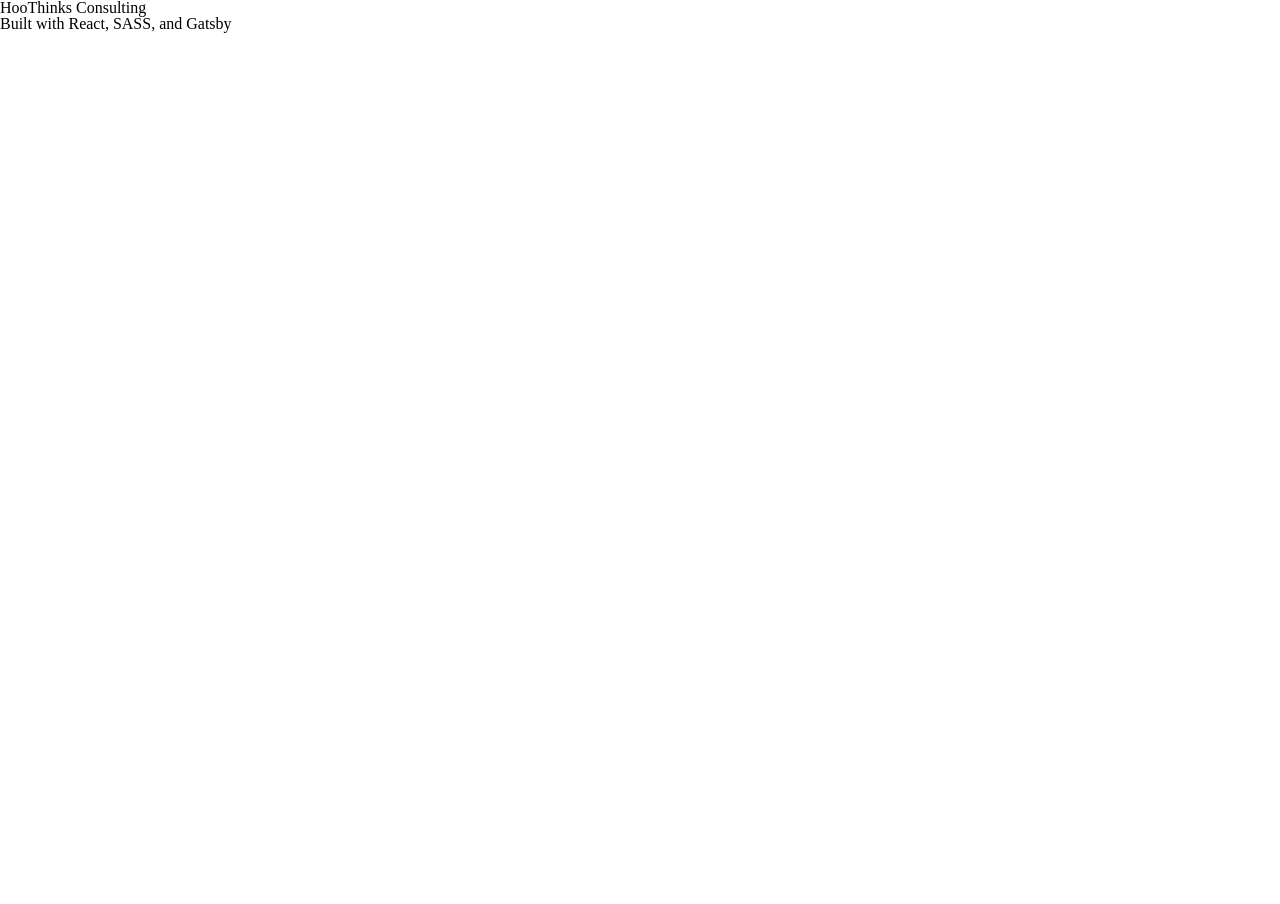
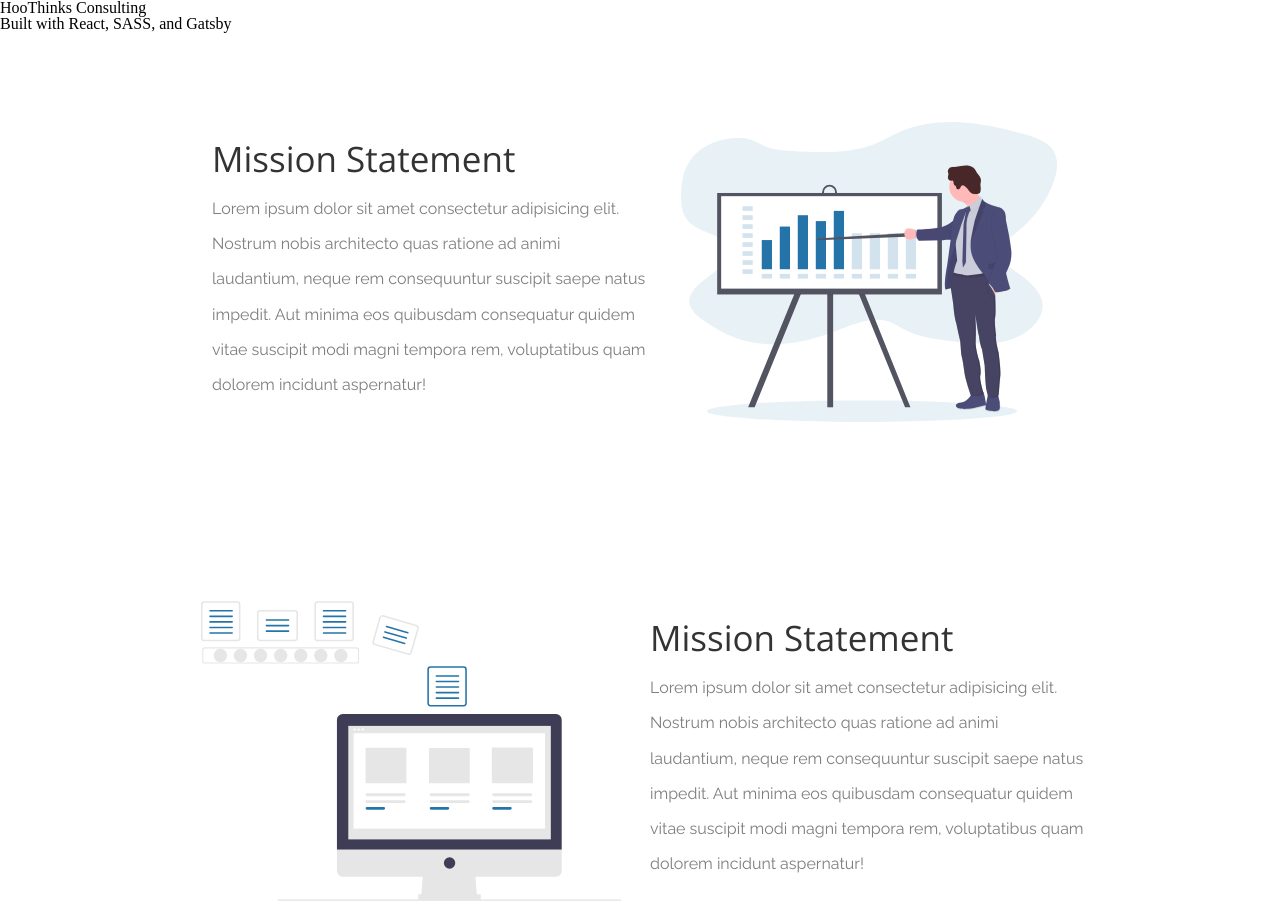
Before and after one commit to hoothinks-uva/hoothinks-uva.github.io, a Gatsby site: page / in a window 1280 px wide. Shown: the top 904 px of the page. Before the commit the page ends 800 px from the top, so only its background shows below. Built offline with nearby package versions, Linux system fonts and the light colour scheme; Gatsby itself is replaced by a stand-in of ours.

Commit message:
finished home page

```diff
--- a/src/components/HomeCard/HomeCard.js
+++ b/src/components/HomeCard/HomeCard.js
@@ -1,19 +1,40 @@
 import React from 'react'
 
-const HomeCard = ({ graphic }) => (
-    <div className="home-card">
-        <div className="home-card__img-container">
-            <img src={graphic} alt="" className="home-card__img" />
-        </div>
+const HomeCard = ({ graphic, imagePosition }) => {
+    const content = (
         <div className="home-card__content">
-            <div className="home-card__title">
-                Mission Statement
-            </div>
+            <div className="home-card__title">Mission Statement</div>
             <p className="home-card__text">
-                Lorem ipsum dolor sit amet consectetur adipisicing elit. Nostrum nobis architecto quas ratione ad animi laudantium, neque rem consequuntur suscipit saepe natus impedit. Aut minima eos quibusdam consequatur quidem vitae suscipit modi magni tempora rem, voluptatibus quam dolorem incidunt aspernatur!
+                Lorem ipsum dolor sit amet consectetur adipisicing elit.
+                Nostrum nobis architecto quas ratione ad animi laudantium,
+                neque rem consequuntur suscipit saepe natus impedit. Aut minima eos
+                quibusdam consequatur quidem vitae suscipit modi magni tempora rem,
+                voluptatibus quam dolorem incidunt aspernatur!
             </p>
         </div>
-    </div>
-)
+    )
+
+    const image = (
+        <div className="home-card__img-container">
+            <img src={graphic} className="home-card__img"/>
+        </div>
+    )
+
+    if(imagePosition === "left") {
+        return (
+            <div className="home-card">
+                {content}
+                {image}
+            </div>
+        )
+    } else {
+       return (
+            <div className="home-card">
+                {image}
+                {content}
+            </div>
+        )
+    }
+}
 
 export default HomeCard
--- a/src/components/HomeCard/home-card.imports.scss
+++ b/src/components/HomeCard/home-card.imports.scss
@@ -34,6 +34,7 @@
   flex: 2;
   height: 100%;
   // margin-left: 5%;
+  padding-left: 20px;
   margin-top: 20px;
   margin-bottom: 20px;
 }
--- a/src/config/universal.scss
+++ b/src/config/universal.scss
@@ -0,0 +1,7 @@
+.container {
+  display: flex;
+  padding-right: 15%;
+  padding-left: 15%;
+  align-items: center;
+  flex-direction: column;
+}
--- a/src/pages/index.js
+++ b/src/pages/index.js
@@ -1,10 +1,21 @@
 import React from "react"
 import Layout from "../components/Layout/";
-import MemberCard from "../components/MemberCard/MemberCard";
 import HomeCard from "../components/HomeCard/HomeCard"
+
+import BusinessPlanSVG from '../assets/images/business_plan.svg';
+import DataProcessingSVG from '../assets/images/data_processing.svg';
+import PitchingSVG from '../assets/images/pitching.svg';
+
 export default () => (
   <Layout>
-    <h1>HooThinks Consulting</h1>
-    <p>Built with React, SASS, and Gatsby</p>
+    <div className="home">
+      <h1>HooThinks Consulting</h1>
+      <p>Built with React, SASS, and Gatsby</p>
+      <div className="container">
+        <HomeCard graphic={BusinessPlanSVG} imagePosition="left"/>
+        <HomeCard graphic={DataProcessingSVG} imagePosition="right"/>
+        <HomeCard graphic={PitchingSVG} imagePosition="left"/>
+      </div>
+    </div>
   </Layout>
 )
--- a/src/styles/index.scss
+++ b/src/styles/index.scss
@@ -1,3 +1,8 @@
 .home {
-
+  .container {
+    .home-card {
+      margin-top: 10%;
+      margin-bottom: 10%;
+    }
+  }
 }
```
